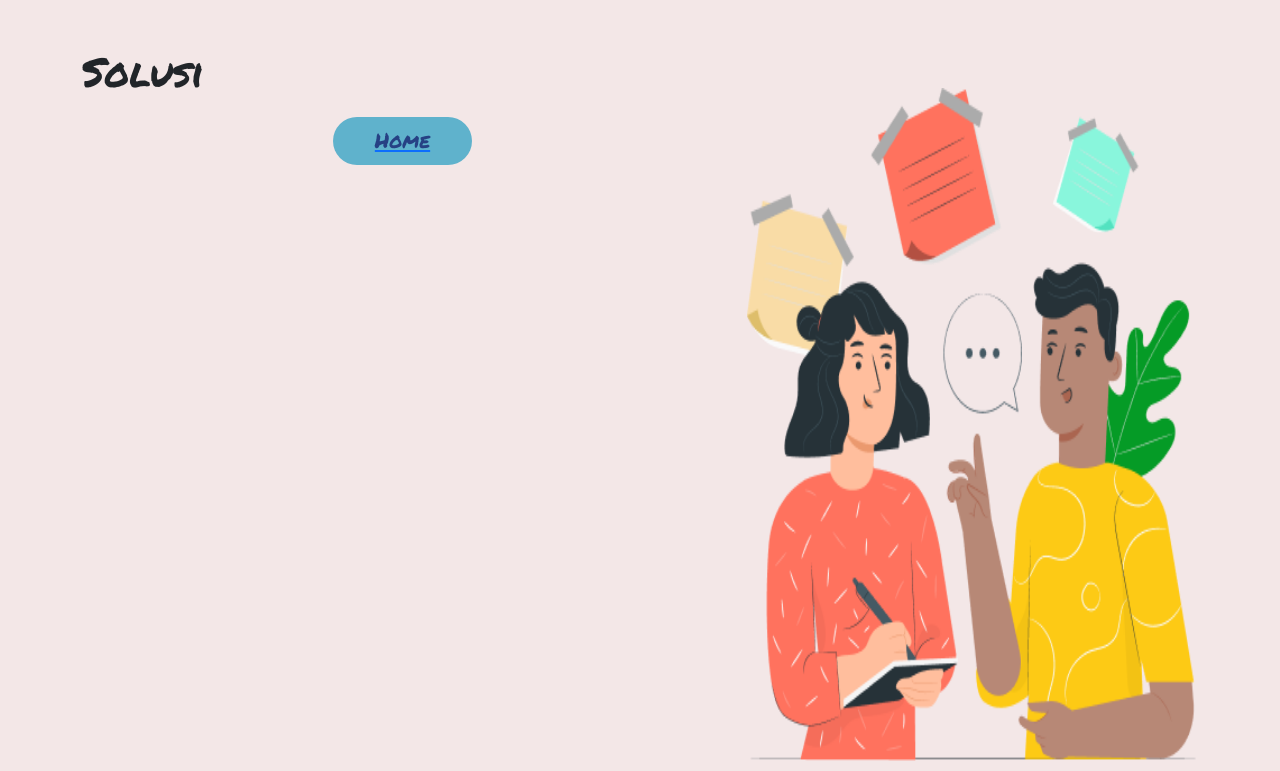
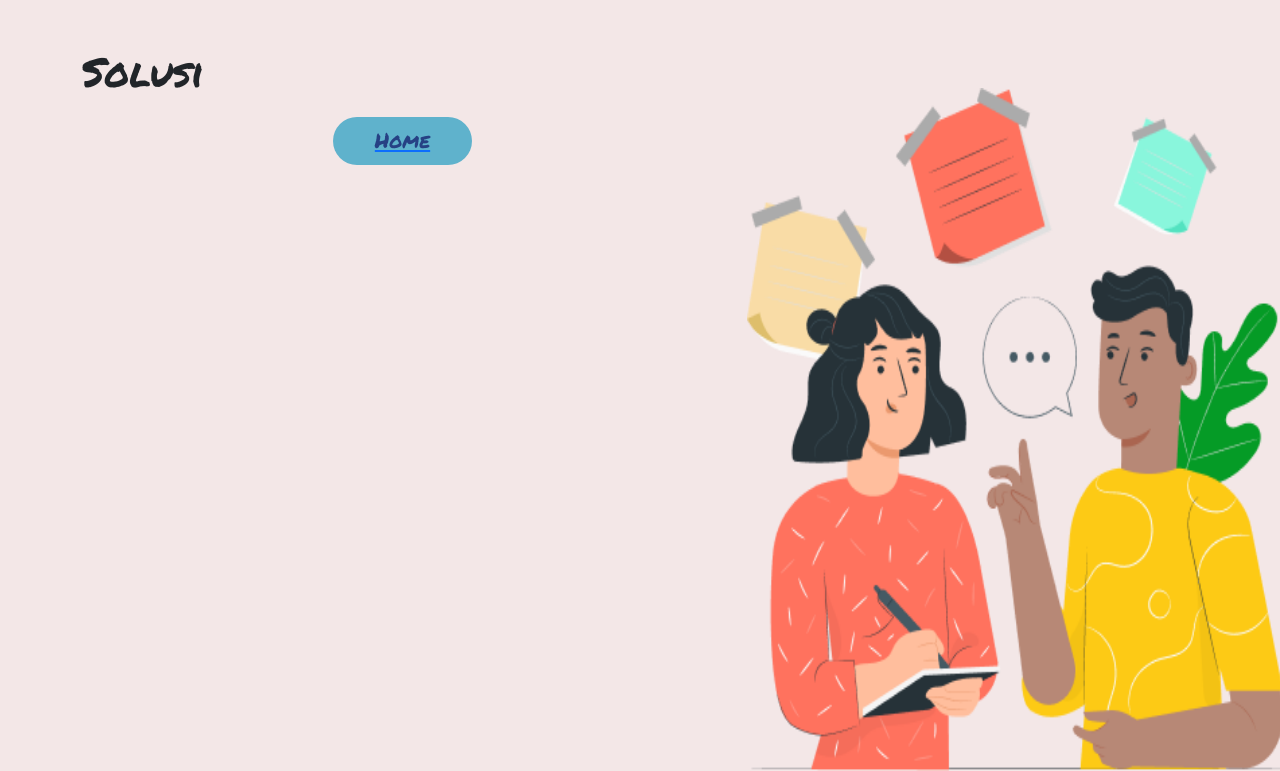
Before and after one commit to steven278/Expert-System, a PHP site: page /Solusi.php in a window 1280 px wide. Shown: the part 76-847 px from the top of the page. Run offline with PHP 8.4, Linux system fonts and the light colour scheme.

Commit message:
Update solusiStyle.css

```diff
--- a/css/solusiStyle.css
+++ b/css/solusiStyle.css
@@ -11,8 +11,8 @@ h1{
     margin-left: auto;
     margin-right: auto;
     margin-top: 40px;
-    width: 100%;
-    height: 140%;
+    width: 120%;
+    height: 120%;
   }
 
 #btn-home{
```
